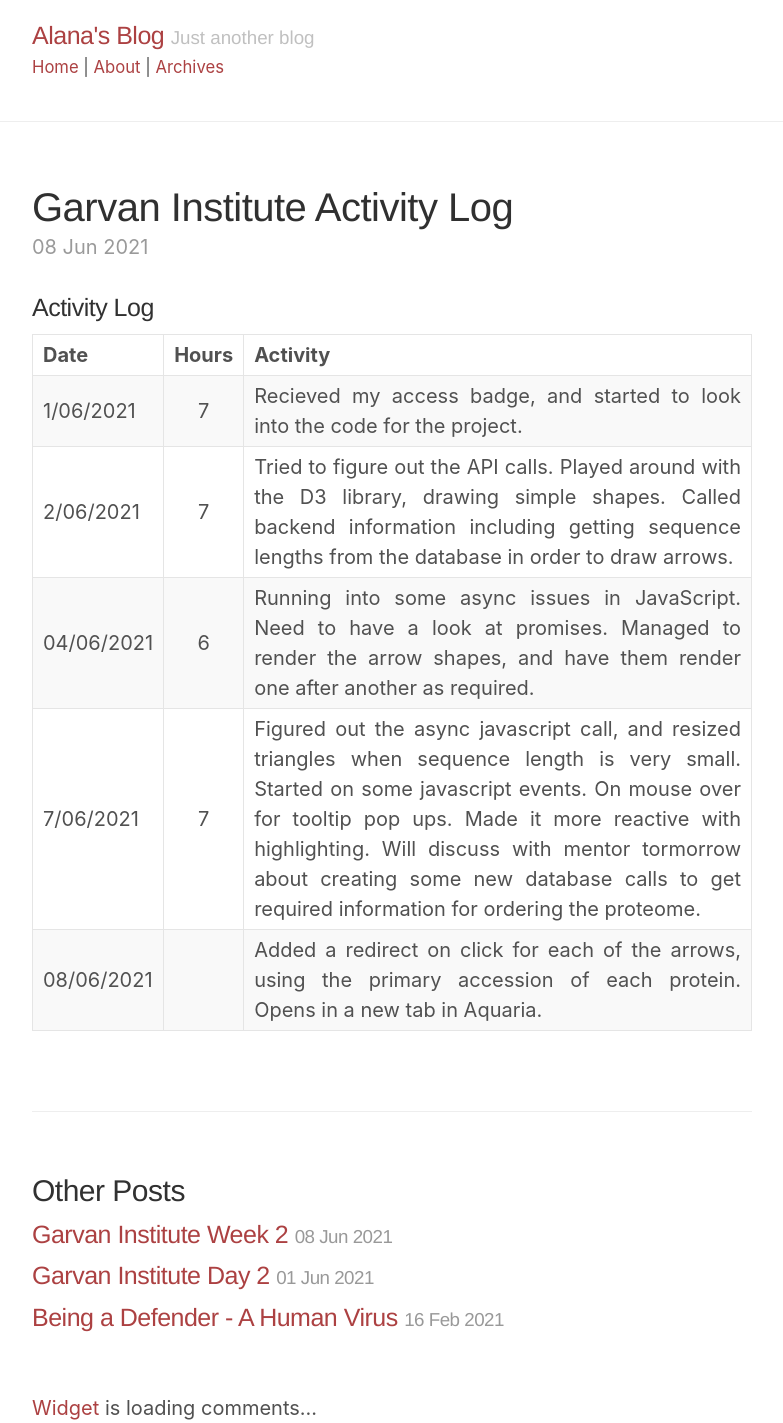
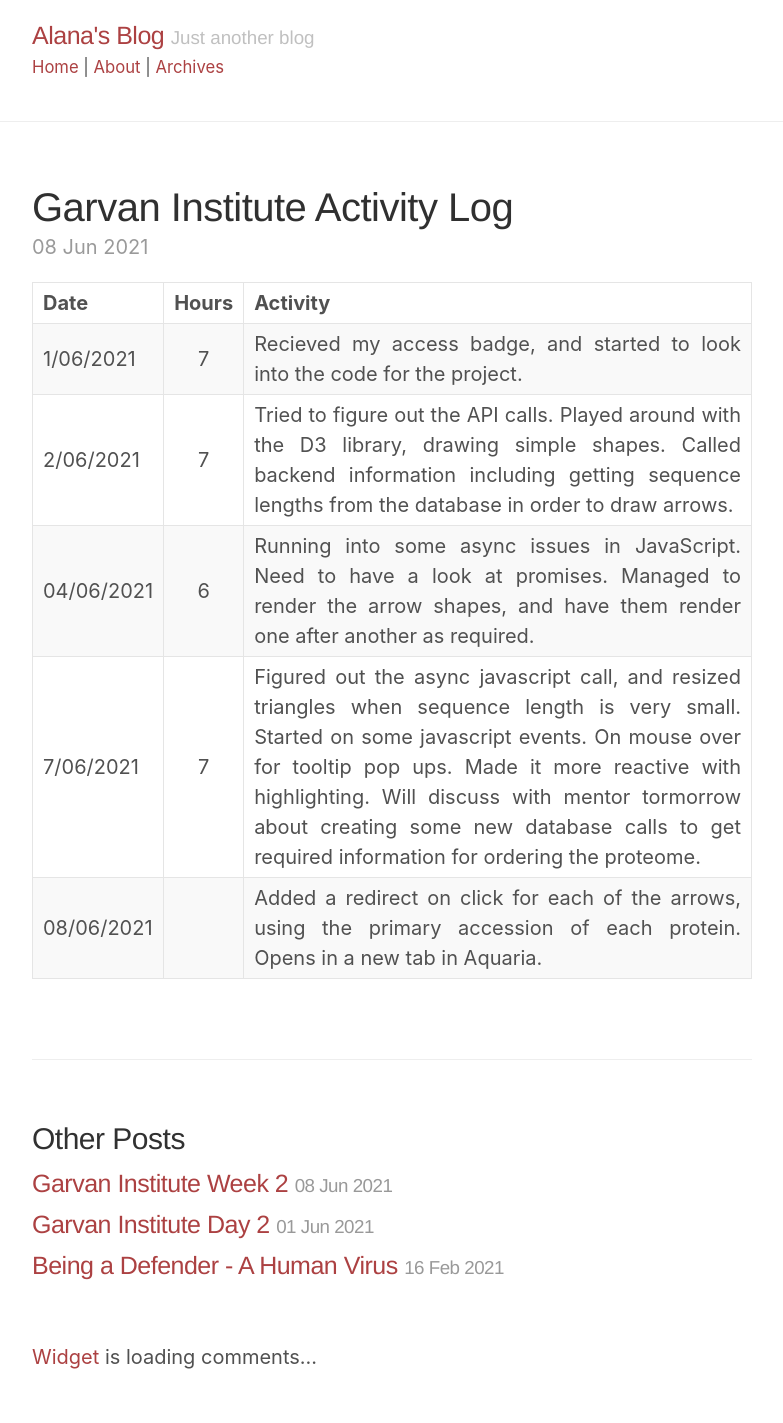
Before and after one commit to Key-Puncher/key-puncher.github.io, a Jekyll site: the page built from _posts/2021-06-08-garvan-institute-activity-log.md, in a window 1280 px wide. Shown: the whole page, without its empty margins (248-1031 px from the left). Built offline with Jekyll 4.4.1, drawn with Linux system fonts in a browser that asks for light colours; a style sheet for code colours, icons or effects is not loaded; after the commit the page ends 1372 px from its top, so only the background shows below that.

Commit message:
Update 2021-06-08-garvan-institute-activity-log.md

```diff
--- a/_posts/2021-06-08-garvan-institute-activity-log.md
+++ b/_posts/2021-06-08-garvan-institute-activity-log.md
@@ -2,8 +2,6 @@
 layout: post
 title: Garvan Institute Activity Log
 ---
-
-### Activity Log
 
 | Date        | Hours | Activity  |
 | :--------- :|:----:| ---------------- |
```
